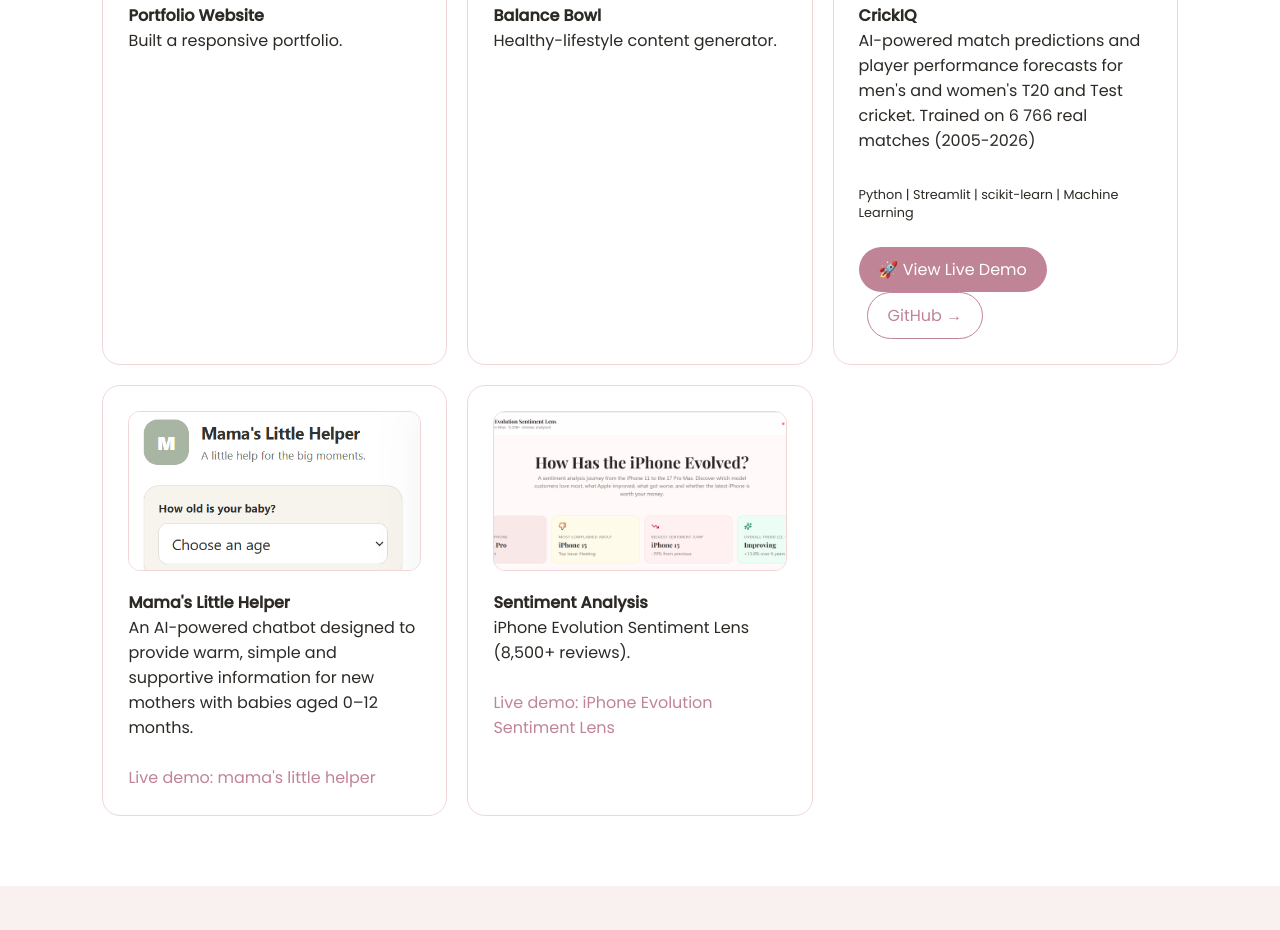
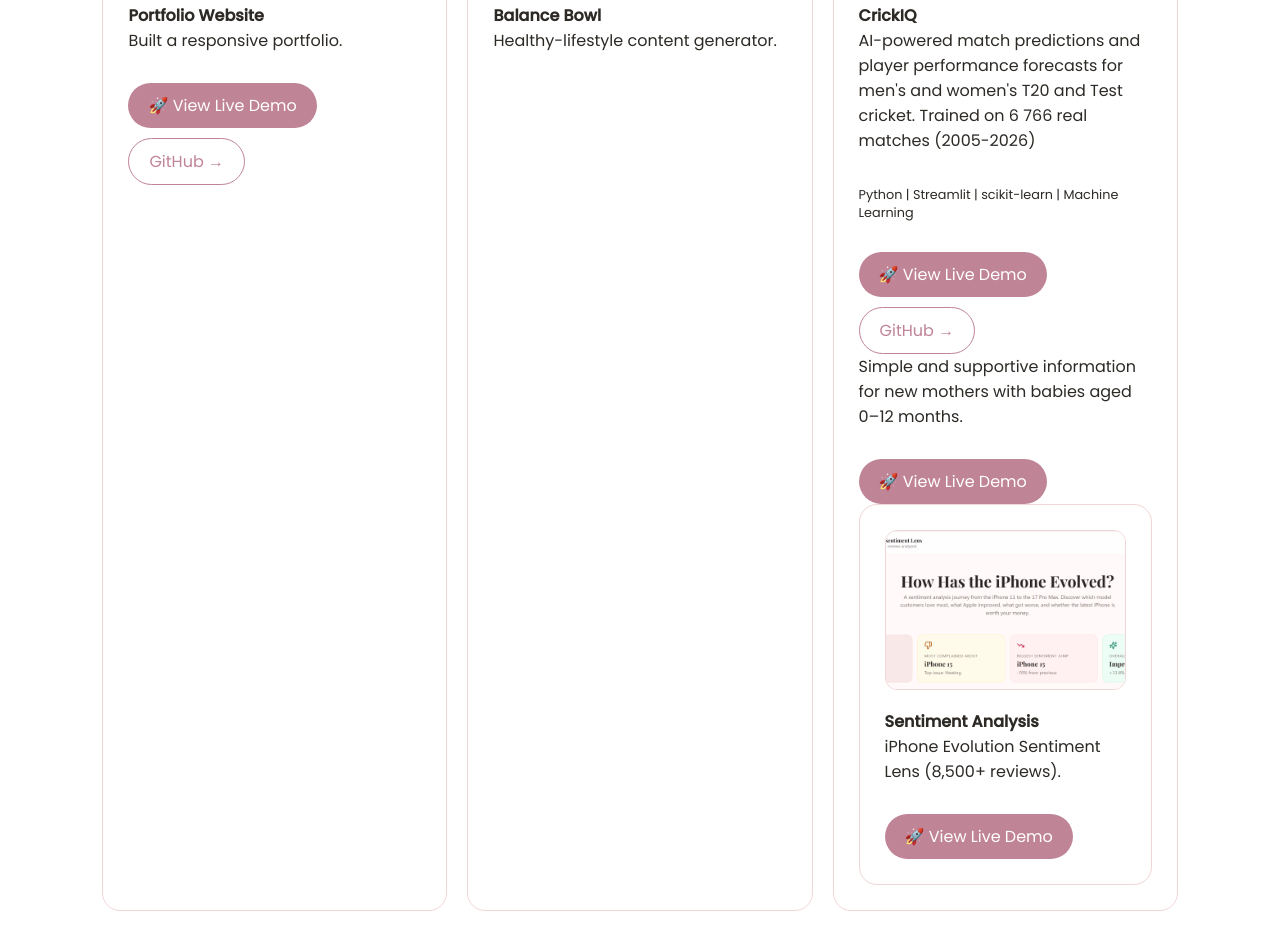
Before and after one commit to Palesa02/my-portfolio, a plain HTML site: page index.html in a window 1280 px wide. Shown: the part 2570-3500 px from the top of the page. Drawn offline with nearby package versions, Linux system fonts and the light colour scheme.

```diff
--- a/index.html
+++ b/index.html
@@ -187,17 +187,27 @@ generative AI, APIs and real-world AI solutions, collaborating on AI projects wh
 
 <section id="projects" style="transition:background 0.4s"><p class="section-tag">Projects</p><h2>Selected Work</h2>
   <div class="projects"><div class="proj"><img src="portfolio picture.png" alt="Portfolio">
-    <h4>Portfolio Website</h4><p>Built a responsive portfolio.</p></div>
+    <h4>Portfolio Website</h4><p>Built a responsive portfolio.</p><br>
+    <div style="display:flex; gap:10px; flex-wrap:wrap; margin-top:5px;">
+    <a href="https://palesa02.github.io/my-portfolio/" target="_blank" rel="noopener noreferrer" style="background:#C08497; color:white; padding:10px 20px; border-radius:30px; display:inline-block;">🚀 View Live Demo</a>
+    <a href="https://github.com/Palesa02/my-portfolio" target="_blank" rel="noopener noreferrer" style="border:1px solid #C08497; padding:10px 20px; border-radius:30px; display:inline-block;">GitHub →</a>
+    </div></div>
     <div class="proj"><img src="balance-bowl.jpeg" alt="Balance Bowl"><h4>Balance Bowl</h4><p>Healthy-lifestyle content generator.</p></div>
     <div class="proj"><img src="crickIQ.jpeg" alt="CrickIQ"><h4>CrickIQ</h4><p>AI-powered match predictions and
       player performance forecasts for men's and women's T20 and Test cricket. Trained on 6 766 real matches (2005-2026)</p><br><p style="font-size:0.8rem; margin-top:8px;">Python | Streamlit | scikit-learn | Machine Learning</p><br>
+       <div style="display:flex; gap:10px; flex-wrap:wrap; margin-top:5px;">
     <a href="https://crickiq-8ecs5mneeqjewks8laaacv.streamlit.app" target="_blank" rel="noopener noreferrer" style="background:#C08497; color:white; padding:10px 20px; border-radius:30px; display:inline-block;">🚀 View Live Demo</a>
-    <a href="https://github.com/Palesa02/CrickIQ" target="_blank" rel="noopener noreferrer" style="border:1px solid #C08497; padding:10px 20px; border-radius:30px; display:inline-block; margin-left:8px;">GitHub →</a></div>
-    <div class="proj"><img src="Mama's Little Helper.png" alt="Ekasi"><h4>Mama's Little Helper</h4><p>An AI-powered chatbot designed to provide warm,
-    simple and supportive information for new mothers with babies aged 0–12 months.</p><br><a href="https://mamas-little-helper.onrender.com/" target="_blank" rel="noopener noreferrer">Live demo: mama's little helper</a></div>
-    <div class="proj"><img src="sentiment.png" alt="Sentiment">
-  <h4>Sentiment Analysis</h4><p>iPhone Evolution Sentiment Lens (8,500+ reviews).</p><br><a href="https://iphone-evolution-sen-mi5u.bolt.host/" target="_blank" rel="noopener noreferrer">Live demo: iPhone Evolution Sentiment Lens  </a></div>
-  </div>
+    <a href="https://github.com/Palesa02/CrickIQ" target="_blank" rel="noopener noreferrer" style="border:1px solid #C08497; padding:10px 20px; border-radius:30px; display:inline-block;">GitHub →</a>
+    </div>
+    Simple and supportive information for new mothers with babies aged 0–12 months.</p><br>
+    <div style="display:flex; gap:10px; flex-wrap:wrap; margin-top:5px;">
+    <a href="https://mamas-little-helper.onrender.com/" target="_blank" rel="noopener noreferrer" style="background:#C08497; color:white; padding:10px 20px; border-radius:30px; display:inline-block;">🚀 View Live Demo</a>
+    </div>
+        <div class="proj"><img src="sentiment.png" alt="Sentiment">
+  <h4>Sentiment Analysis</h4><p>iPhone Evolution Sentiment Lens (8,500+ reviews).</p><br>
+    <div style="display:flex; gap:10px; flex-wrap:wrap; margin-top:5px;">
+    <a href="https://iphone-evolution-sen-mi5u.bolt.host/" target="_blank" rel="noopener noreferrer" style="background:#C08497; color:white; padding:10px 20px; border-radius:30px; display:inline-block;">🚀 View Live Demo</a>
+    </div></div>
 </section>
 
 <footer class="site-footer" id="contact">
```
